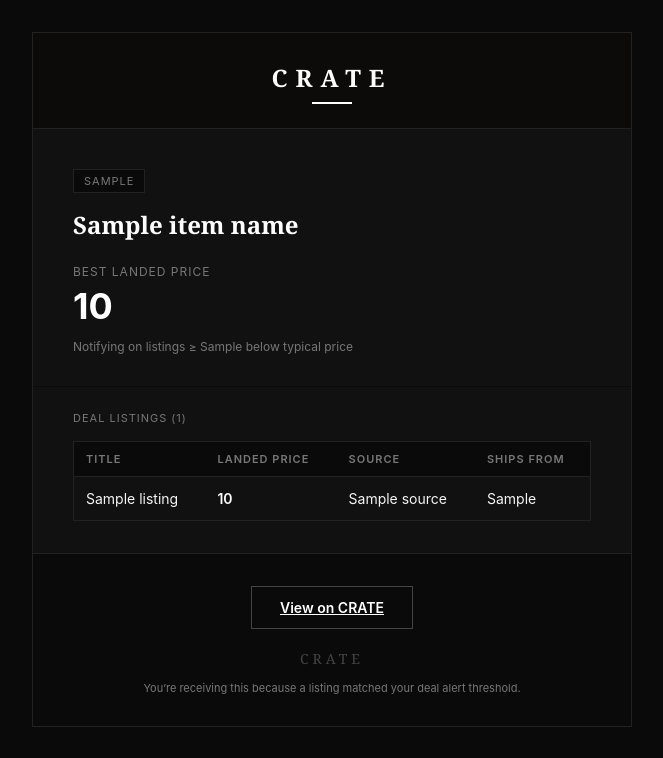
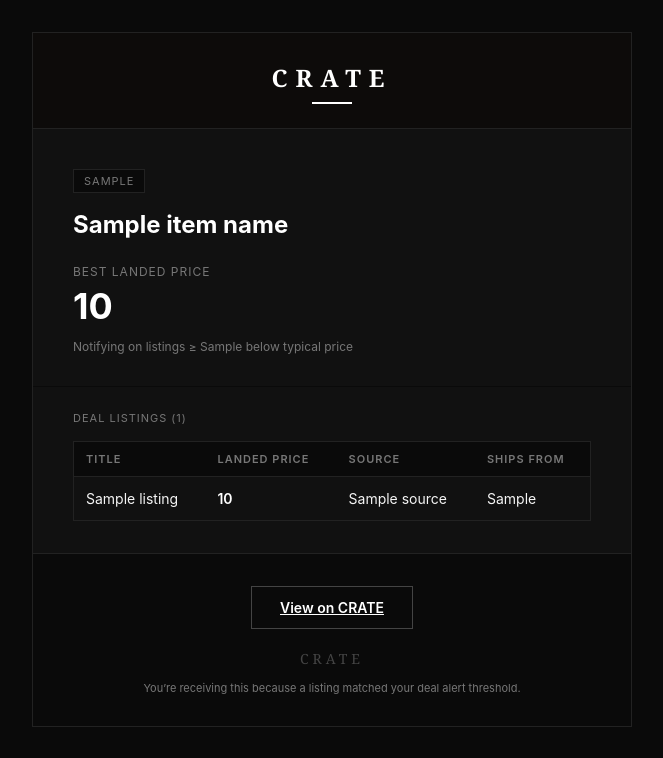
Before and after one commit to jacobem1836/Vinyl-Scraper, a FastAPI app: template templates/deal_alert.html in a window 1280 px wide. Shown: the top 758 px of the page, without its empty margins (308-971 px from the left). Run offline with FastAPI, Linux system fonts and the light colour scheme; the template is opened without the code that fills it: most values are stand-ins (such as "Sample title", 1, 10 or a date in 2020).

Commit message:
fix: toast visibility, email font consistency, missing placeholder image
- Toast: default display:none with :not(.hidden) showing flex — fixes phantom box in bottom-right
- Email: revert item name h1 to sans-serif, keep CRATE wordmark in Georgia serif
- Add missing empty-vinyl-placeholder.png to static/

```diff
--- a/static/style.css
+++ b/static/style.css
@@ -607,6 +607,7 @@ button, input, select, textarea {
    14. Toast
    ============================================================ */
 .toast {
+  display: none;
   position: fixed;
   bottom: 80px;
   right: var(--space-lg);
@@ -617,9 +618,11 @@ button, input, select, textarea {
   border-radius: 0;
   padding: var(--space-sm) var(--space-lg);
   box-shadow: 0 8px 24px rgba(0, 0, 0, 0.4);
-  display: flex;
   align-items: center;
   gap: var(--space-sm);
+}
+.toast:not(.hidden) {
+  display: flex;
 }
 
 /* ============================================================
--- a/templates/deal_alert.html
+++ b/templates/deal_alert.html
@@ -57,7 +57,7 @@
               </table>
 
               <!-- Item name -->
-              <h1 style="margin:0 0 24px 0; font-family:Georgia,'Times New Roman',serif; font-size:24px; font-weight:700; color:#ffffff; line-height:1.3;">{{ item_name }}</h1>
+              <h1 style="margin:0 0 24px 0; font-family:-apple-system,BlinkMacSystemFont,'Segoe UI',Roboto,Helvetica,Arial,sans-serif; font-size:24px; font-weight:700; color:#ffffff; line-height:1.3;">{{ item_name }}</h1>
 
               <!-- Best landed price -->
               <p style="margin:0 0 8px 0; font-family:-apple-system,BlinkMacSystemFont,'Segoe UI',Roboto,Helvetica,Arial,sans-serif; font-size:12px; color:#777777; text-transform:uppercase; letter-spacing:1px;">Best landed price</p>
```
Also changed, not shown: .planning/STATE.md, static/empty-vinyl-placeholder.png (added).
